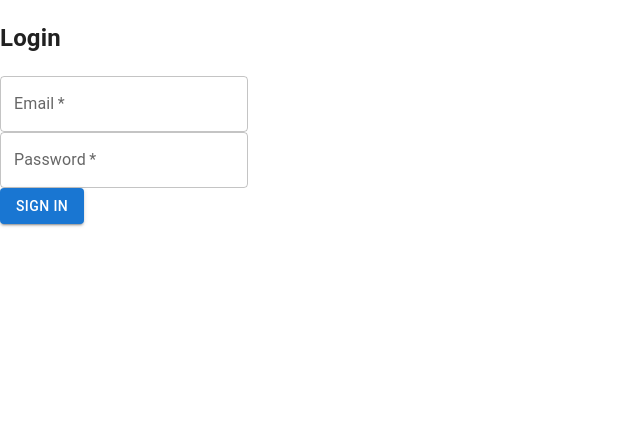
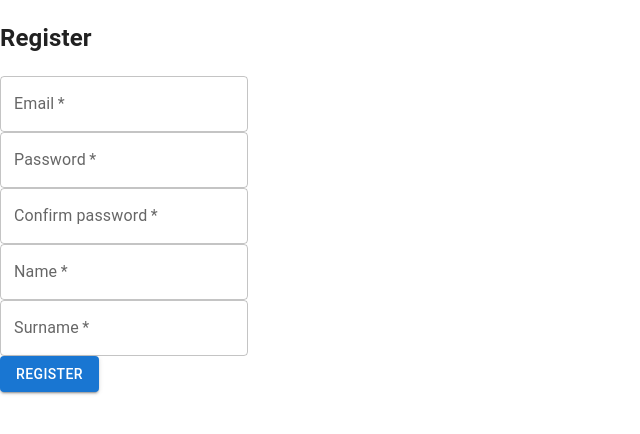
Before and after one commit to magley/sssscs, a React (Create React App) app in the folder front/sssscs/: page / in a window 1280 px wide. Shown: the top 434 px of the page, without its empty margins (0-640 px from the left). Built offline with nearby package versions, Linux system fonts and the light colour scheme.

Commit message:
feat(front): Beginning of register

```diff
--- a/front/sssscs/src/App.tsx
+++ b/front/sssscs/src/App.tsx
@@ -3,6 +3,7 @@ import useMediaQuery from '@mui/material/useMediaQuery';
 import { createTheme, ThemeProvider } from '@mui/material/styles';
 import CssBaseline from '@mui/material/CssBaseline';
 import { Login } from './login/Login';
+import Register from './register/Register';
 
 function App() {
   const prefersDarkMode = useMediaQuery('(prefers-color-scheme: dark)');
@@ -20,7 +21,7 @@ function App() {
   return (
     <ThemeProvider theme={theme}>
       <CssBaseline />
-      <Login/>
+      <Register/>
     </ThemeProvider>
   );
 }
--- /dev/null
+++ b/front/sssscs/src/register/Register.tsx
@@ -0,0 +1,52 @@
+import { Box, TextField, Button } from "@mui/material";
+import { AxiosResponse, AxiosError } from "axios";
+import { FormEvent, useState } from "react";
+import { RegisterService, User, UserCreateDto } from "./RegisterService";
+
+const TryRegister = async (dto: UserCreateDto) => {
+    RegisterService.register(dto)
+        .then((res: AxiosResponse<User>) => {
+            console.log(res.data);
+            console.log(res.status);
+        })
+        .catch((err : AxiosError) => {
+            console.error(err.response?.data);
+            console.error(err.response?.status);
+        });
+}
+
+let Register = () => {
+    const [email, setEmail] = useState("");
+    const [name, setName] = useState("");
+    const [surname, setSurname] = useState("")
+    const [password, setPassword] = useState("");
+    const [confirmPassword, setConfirmPassword] = useState("");
+
+    const handleSubmit = (event: FormEvent<HTMLFormElement>) => {
+        event.preventDefault();
+        TryRegister({email, password, name, surname})
+    }
+
+    return (
+        <div className="Register">
+            <h2>Register</h2>
+            <form onSubmit={handleSubmit}>
+                <Box>
+                    <TextField variant="outlined" type="text" name="cert-email" label="Email" required onChange={e => setEmail(e.target.value)} />
+                    <br/>
+                    <TextField variant="outlined" type="password" name="cert-pass" label="Password" required onChange={e => setPassword(e.target.value)} />
+                    <br/>
+                    <TextField variant="outlined" type="password" name="cert-confirm-pass" label="Confirm password" required onChange={e => setConfirmPassword(e.target.value)} />
+                    <br/>
+                    <TextField variant="outlined" type="text" name="cert-name" label="Name" required onChange={e => setName(e.target.value)} />
+                    <br/>
+                    <TextField variant="outlined" type="text" name="cert-surname" label="Surname" required onChange={e => setSurname(e.target.value)} />
+                    <br/>
+                    <Button color="primary" variant="contained" type="submit">Register</Button>
+                </Box>
+            </form>
+        </div>
+    );
+}
+
+export default Register;
--- /dev/null
+++ b/front/sssscs/src/register/RegisterService.ts
@@ -0,0 +1,24 @@
+import axios, { AxiosResponse } from "axios";
+import { Env } from "../common/Environment";
+
+export interface UserCreateDto {
+    email: string,
+    password: string,
+    name: string,
+    surname: string,
+};
+
+// TODO: Remove, temporary
+export interface User {
+    id: number,
+    email: string,
+    password: string,
+    name: string,
+    surname: string,
+}
+
+export class RegisterService {
+    static async register(dto: UserCreateDto): Promise<AxiosResponse<User>> {
+        return await axios.post(`${Env.url}/api/user`, dto);
+    }
+};
```
Also changed, not shown: front/sssscs/src/register/Register.css (added).
